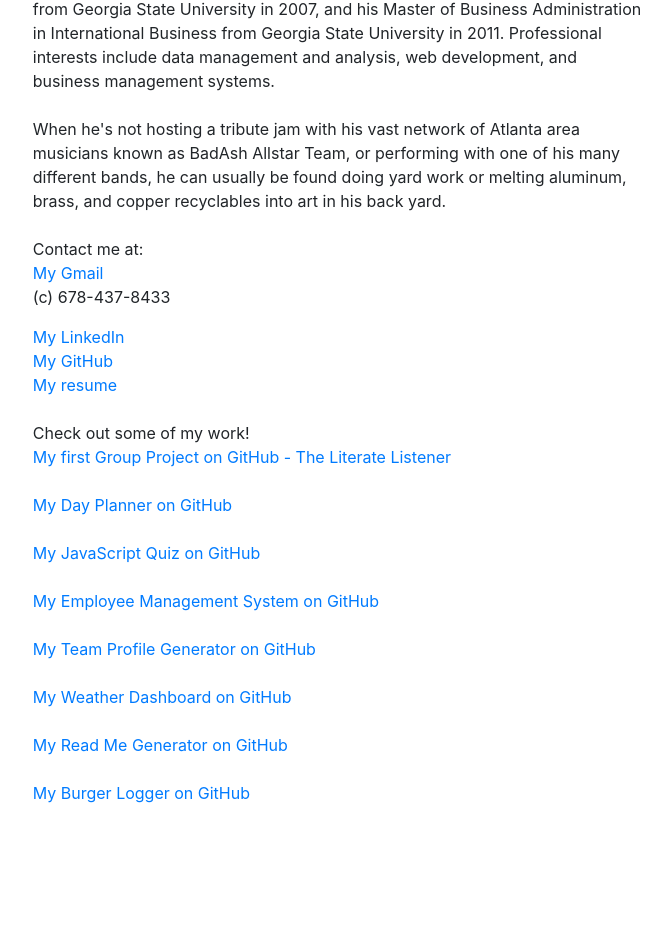
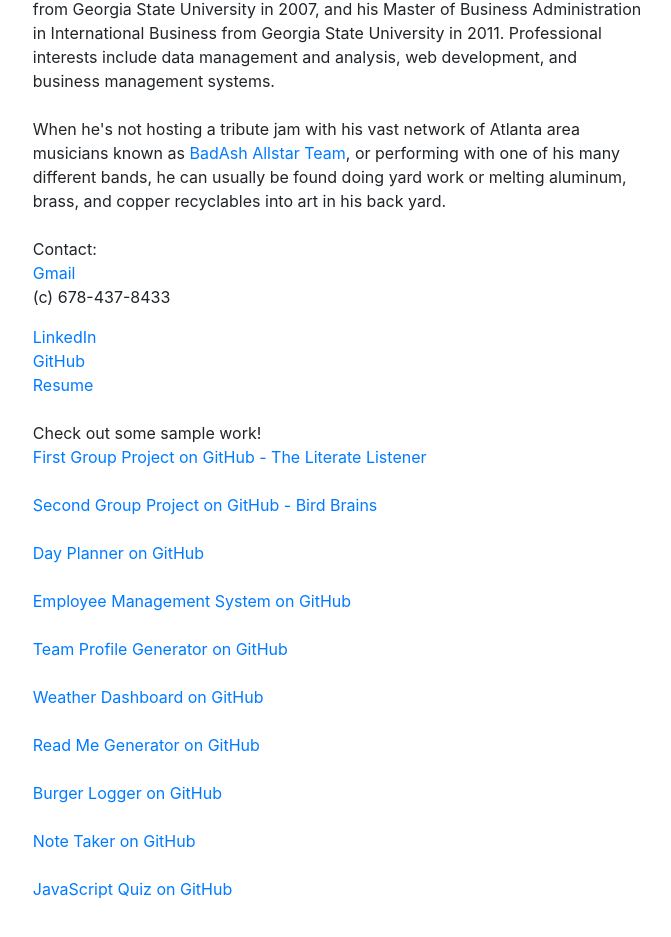
Before and after one commit to ashadria1/responsive-portfolio, a plain HTML site: page index.html in a window 1280 px wide. Shown: the part 475-1412 px from the top of the page, without its empty margins (266-937 px from the left). Before the commit the page ends 1280 px from the top, so only its background shows below. Drawn offline with nearby package versions, Linux system fonts and the light colour scheme.

Commit message:
adding links, cleaning up

```diff
--- a/index.html
+++ b/index.html
@@ -29,13 +29,13 @@
                 <li class="nav-item active">
                     <a class="nav-link" href="portfolio.html">Portfolio<span class="sr-only">(current)</span></a>
                 </li>
+<!--                 <li class="nav-item">
+                    <a class="nav-link" href="contact.html">Contact</a>
+                </li> -->
                 <li class="nav-item">
-                    <a class="nav-link" href="contact.html">Contact</a>
-                </li>
-                <li class="nav-item">
-                    <a class="nav-link" href="index.html">About Me</a>
-                <li class="nav-item">
-                    <a class="nav-link" href="fanpage.html">BadAsh Allstar Team</a>
+                    <a class="nav-link" href="index.html">About</a>
+                <!-- <li class="nav-item">
+                    <a class="nav-link" href="fanpage.html">BadAsh Allstar Team</a> -->
             </ul>
         </div>
     </nav>
@@ -70,51 +70,59 @@
                             development, and business management systems.
                             <br>
                             <br>
-                            When he's not hosting a tribute jam with his vast network of Atlanta area musicians known as <a href="https://ashadria1.github.io/responsive-portfolio/fanpage.html"></a>
-                            BadAsh Allstar Team, or performing with one of his many different bands, he can usually be
+                            When he's not hosting a tribute jam with his vast network of Atlanta area musicians known as <a href="fanpage.html">BadAsh Allstar Team</a>, or performing with one of his many different bands, he can usually be
                             found doing yard work or melting aluminum, brass, and copper recyclables into art in his
                             back yard.
                             <br>
                             <br>
-                            Contact me at:
+                            Contact:
                             <br>
-                            <a href="mailto:ashadria@gmail.com">My Gmail</a>
+                            <a href="mailto:ashadria@gmail.com">Gmail</a>
                             <br>
                             (c) 678-437-8433
                         </p>
-                        <a href="https://www.linkedin.com/in/adrianash/">My LinkedIn</a>
+                        <a href="https://www.linkedin.com/in/adrianash/">LinkedIn</a>
                         <br>
-                        <a href="https://github.com/ashadria1">My GitHub</a>
+                        <a href="https://github.com/ashadria1">GitHub</a>
                         <br>
                         <a
-                            href="https://www.linkedin.com/in/adrianash/detail/overlay-view/urn:li:fsd_profileTreasuryMedia:(ACoAAAHF224BcYJy94nbyApcdvcwxmRqyVcVF0M,1572669715422)/?lipi=urn%3Ali%3Apage%3Ad_flagship3_profile_view_base%3BRPn%2FbYf9R6CVszanBCUwKA%3D%3D&licu=urn%3Ali%3Acontrol%3Ad_flagship3_profile_view_base-featured_item_detail_view">My resume</a>
+                            href="https://www.linkedin.com/in/adrianash/detail/overlay-view/urn:li:fsd_profileTreasuryMedia:(ACoAAAHF224BcYJy94nbyApcdvcwxmRqyVcVF0M,1572669715422)/?lipi=urn%3Ali%3Apage%3Ad_flagship3_profile_view_base%3BRPn%2FbYf9R6CVszanBCUwKA%3D%3D&licu=urn%3Ali%3Acontrol%3Ad_flagship3_profile_view_base-featured_item_detail_view">Resume</a>
                         <br>
                         <br>
-                        Check out some of my work!
+                        Check out some sample work!
                         <br>
-                        <a href="https://github.com/Glorvi23/literate-listener">My first Group Project on GitHub -
+                        <a href="https://github.com/Glorvi23/literate-listener">First Group Project on GitHub -
                             The Literate Listener</a>
+                            <br>
+                            <br>
+                            <a href="https://github.com/pkriengsiri/bird-brains">Second Group Project on GitHub -
+                                Bird Brains</a>
                         <br>
                         <br>
-                        <a href="https://github.com/ashadria1/day-planner">My Day Planner on GitHub</a>
+                        <a href="https://github.com/ashadria1/day-planner">Day Planner on GitHub</a>
                         <br>
                         <br>
-                        <a href="https://github.com/ashadria1/coding-quiz">My JavaScript Quiz on GitHub</a>
+                        <a href="https://github.com/ashadria1/employee-management-system">Employee Management System on GitHub</a>
                         <br>
                         <br>
-                        <a href="https://github.com/ashadria1/employee-management-system">My Employee Management System on GitHub</a>
+                        <a href="https://github.com/ashadria1/team-profile-generator">Team Profile Generator on GitHub</a>
                         <br>
                         <br>
-                        <a href="https://github.com/ashadria1/team-profile-generator">My Team Profile Generator on GitHub</a>
+                        <a href="https://github.com/ashadria1/weather-dashboard">Weather Dashboard on GitHub</a>
                         <br>
                         <br>
-                        <a href="https://github.com/ashadria1/weather-dashboard">My Weather Dashboard on GitHub</a>
+                        <a href="https://github.com/ashadria1/readme-generator">Read Me Generator on GitHub</a>
                         <br>
                         <br>
-                        <a href="https://github.com/ashadria1/readme-generator">My Read Me Generator on GitHub</a>
+                        <a href="https://github.com/ashadria1/burger-logger">Burger Logger on GitHub</a>
                         <br>
                         <br>
-                        <a href="https://github.com/ashadria1/burger-logger">My Burger Logger on GitHub</a>
+                        <a href="https://github.com/ashadria1/note-taker">Note Taker on GitHub</a>
+                        <br>
+                        <br>
+                        <a href="https://github.com/ashadria1/coding-quiz">JavaScript Quiz on GitHub</a>
+                        <br>
+                        <br>
                         <br>
                     </div>
                 </div>
```
Also changed, not shown: contact.html (+2 -2 lines), portfolio.html (+2 -2 lines).
